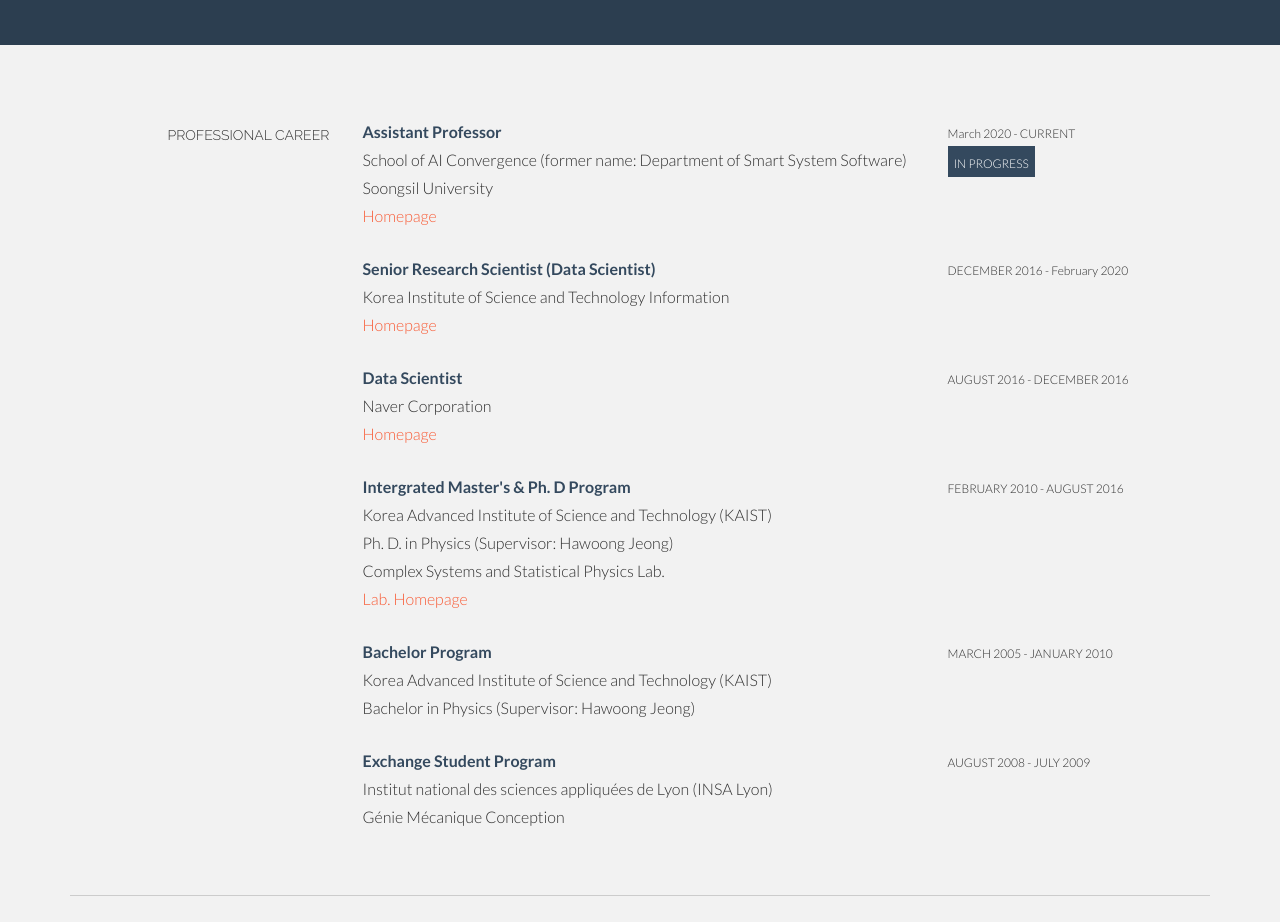
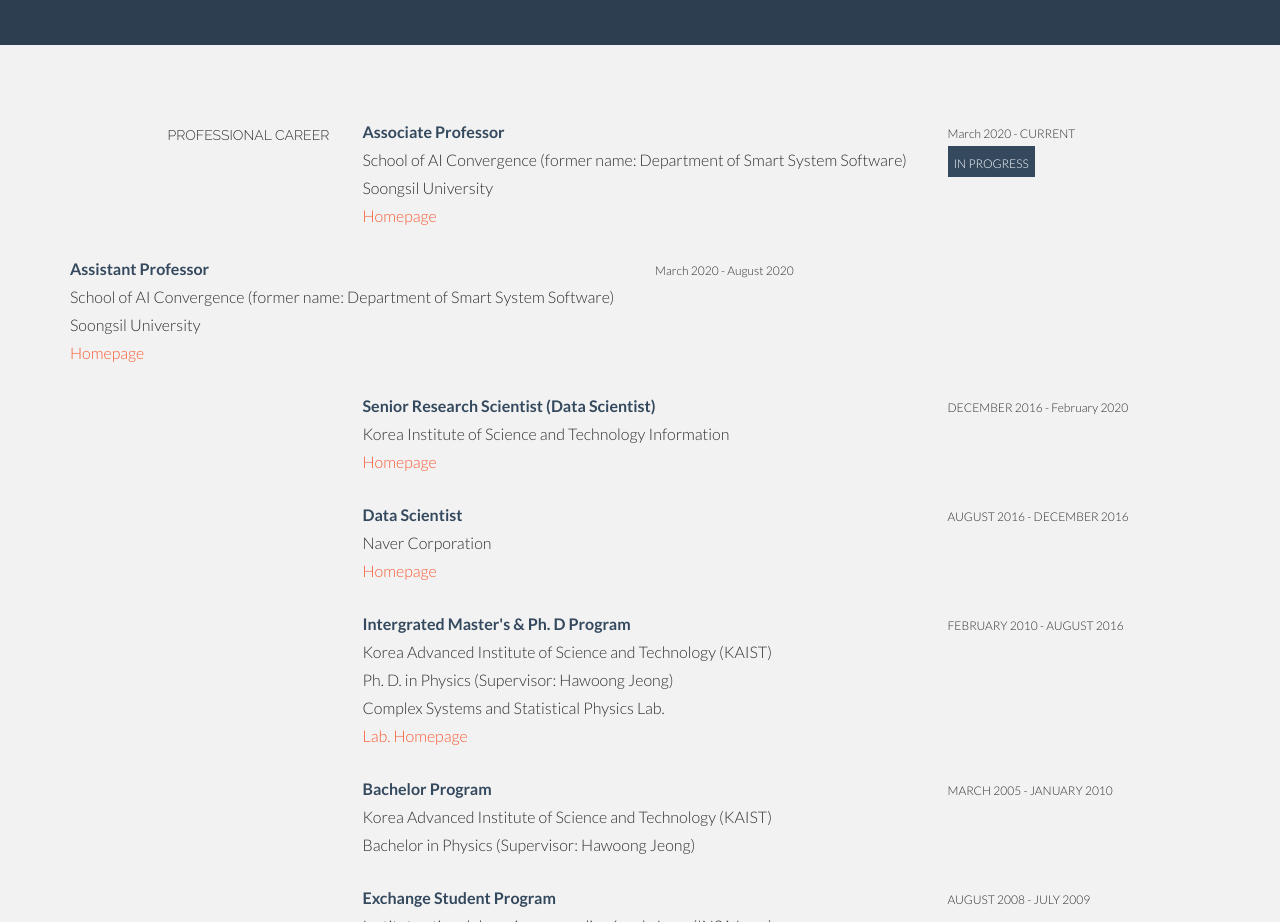
Before and after one commit to bluekura/bluekura.github.io, a plain HTML site: page index.html in a window 1280 px wide. Shown: the part 980-1902 px from the top of the page. Drawn offline with Linux system fonts and the light colour scheme.

Commit message:
Update index.html

```diff
--- a/index.html
+++ b/index.html
@@ -116,7 +116,7 @@
 				</div>
 
 				<div class="col-lg-6">
-					<p><t>Assistant Professor</t><br/>
+					<p><t>Associate Professor</t><br/>
 						School of AI Convergence (former name: Department of Smart System Software) <br/>
                                                 Soongsil University<br/>
 						<a href="http://aix.ssu.ac.kr/main" target = "new">Homepage</a><br/>
@@ -126,6 +126,19 @@
 				<div class="col-lg-3">
 					<p><sm>March 2020 - CURRENT</sm><br/>
 					<imp><sm>IN PROGRESS</sm></imp>
+					</p>
+				</div>
+
+				<div class="col-lg-6">
+					<p><t>Assistant Professor</t><br/>
+						School of AI Convergence (former name: Department of Smart System Software) <br/>
+                                                Soongsil University<br/>
+						<a href="http://aix.ssu.ac.kr/main" target = "new">Homepage</a><br/>
+
+					</p>
+				</div>
+				<div class="col-lg-3">
+					<p><sm>March 2020 - August 2020</sm><br/>
 					</p>
 				</div>
 
```
